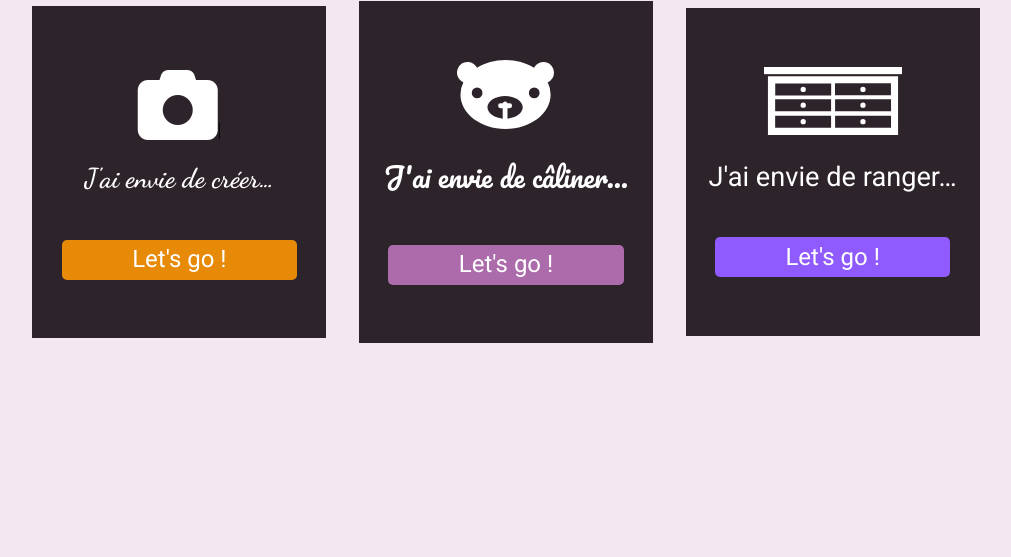
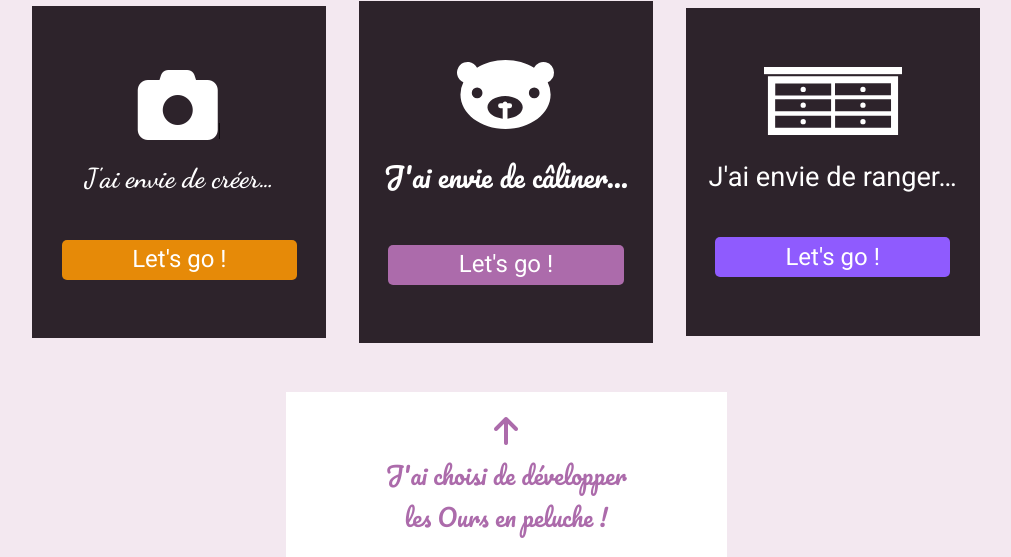
Before and after one commit to julieg44/P5_orinoco, a website: page frontend/index.html in a window 1280 px wide. Shown: the part 353-910 px from the top of the page, without its empty margins (134-1145 px from the left). Before the commit the page ends 800 px from the top, so only its background shows below. Drawn offline with Linux system fonts and the light colour scheme.

Commit message:
indication pour la Home

```diff
--- a/frontend/index.html
+++ b/frontend/index.html
@@ -46,6 +46,12 @@
                 </div>
             </article>
         </section>
+        <section>
+            <div id="teddies">
+                <i class="fas fa-arrow-up"></i>
+                <p>J'ai choisi de développer <br>les Ours en peluche !</p>
+            </div>
+        </section>
     </div>
 </body>
 
--- a/frontend/sass/accueil.scss
+++ b/frontend/sass/accueil.scss
@@ -21,6 +21,7 @@
     display: flex;
     flex-direction: column;
     align-items: center;
+    margin-bottom: 5%;
     @include tablette_ecran{
     flex-direction: row;
     justify-content: space-around;
@@ -115,11 +116,30 @@
     }
   }
   #camera .acces-pages{
-    background-color: #e68a08;
+    background-color: $logo1;
   }
   #bear .acces-pages{
-    background-color: #ac6bab;
+    background-color: $logo2;
   }
   #furniture .acces-pages{
-    background-color: #8f5bfe;
+    background-color: $logo3;
   }
+
+  div#teddies {
+    width: 90%;
+    background: #fff;
+    font-family: pacifico;
+    font-size: 1.5rem;
+    margin-top: 5%;
+    text-align: center;
+    padding: 2%;
+    margin: auto;
+    color: $logo2;
+    @include tablette_ecran{
+      width: 45%;
+    }
+    .fas {
+      color: $logo2;
+      font-size: 2rem;
+    }
+  }
```
Also changed, not shown: frontend/main.css, 1 other file.
